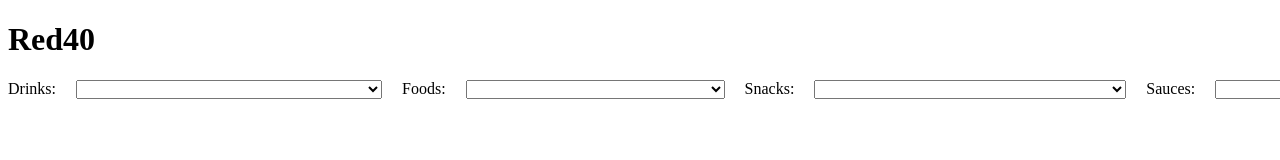
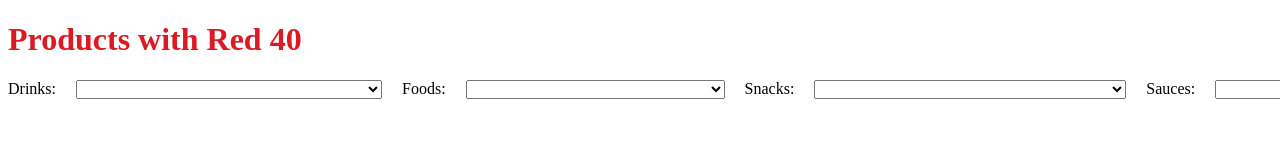
Before and after one commit to nthor1221/project-1-collab, a plain HTML site: page index.html in a window 1280 px wide. Shown: the top 160 px of the page. Drawn offline with Linux system fonts and the light colour scheme.

Commit message:
Changed Title

```diff
--- a/index.html
+++ b/index.html
@@ -5,7 +5,8 @@
     <meta name="viewport" content="width=device-width, initial-scale=1.0">
     <title>Red40</title>
 </head>
-    <h1>Red40</h1>
+
+    <h1><font color ="dd1923">Products with Red 40</font></h1>
 
 <main style="display: grid; column-gap: 20px; grid-auto-flow: column;">
      <label for="drinks">Drinks:</label>
```
